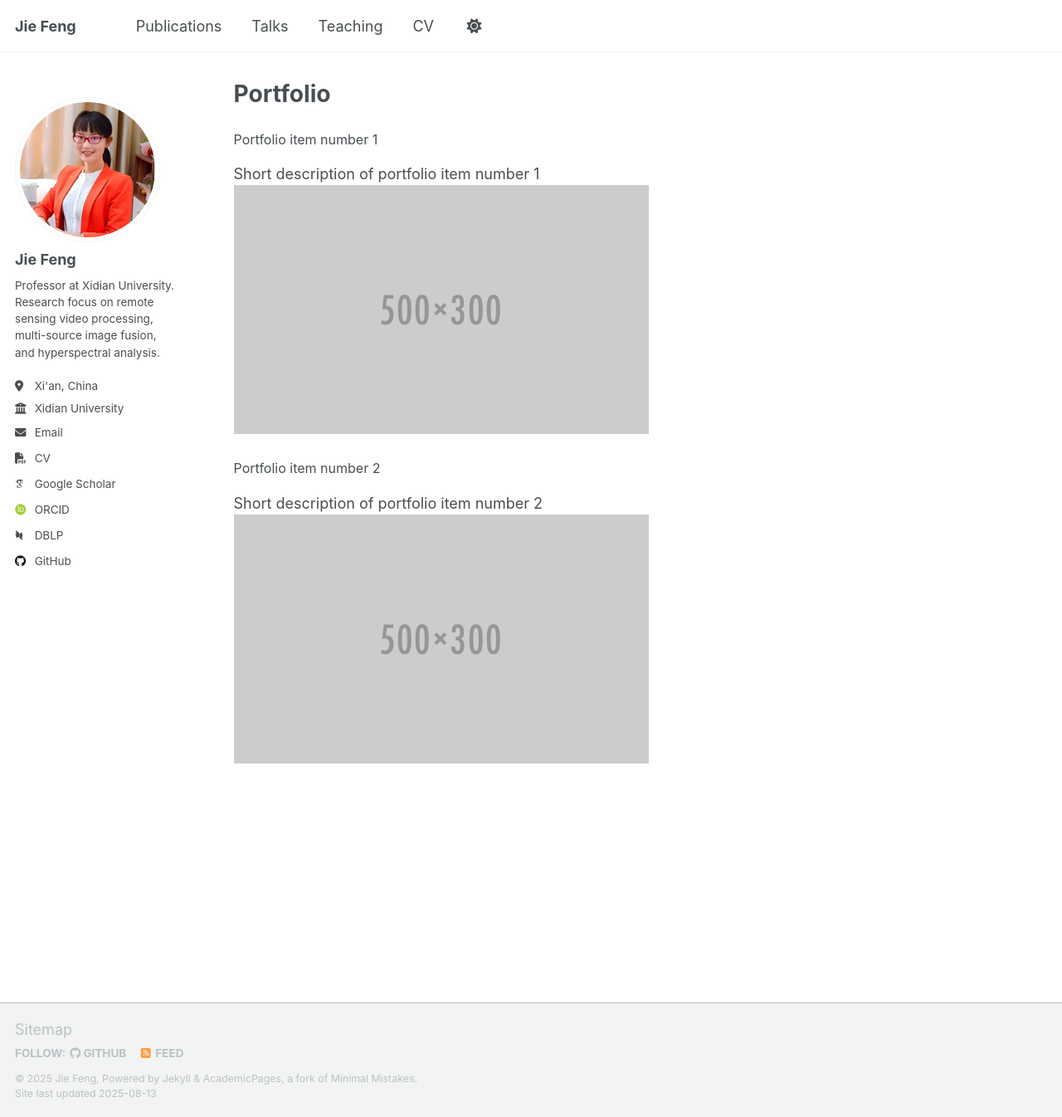
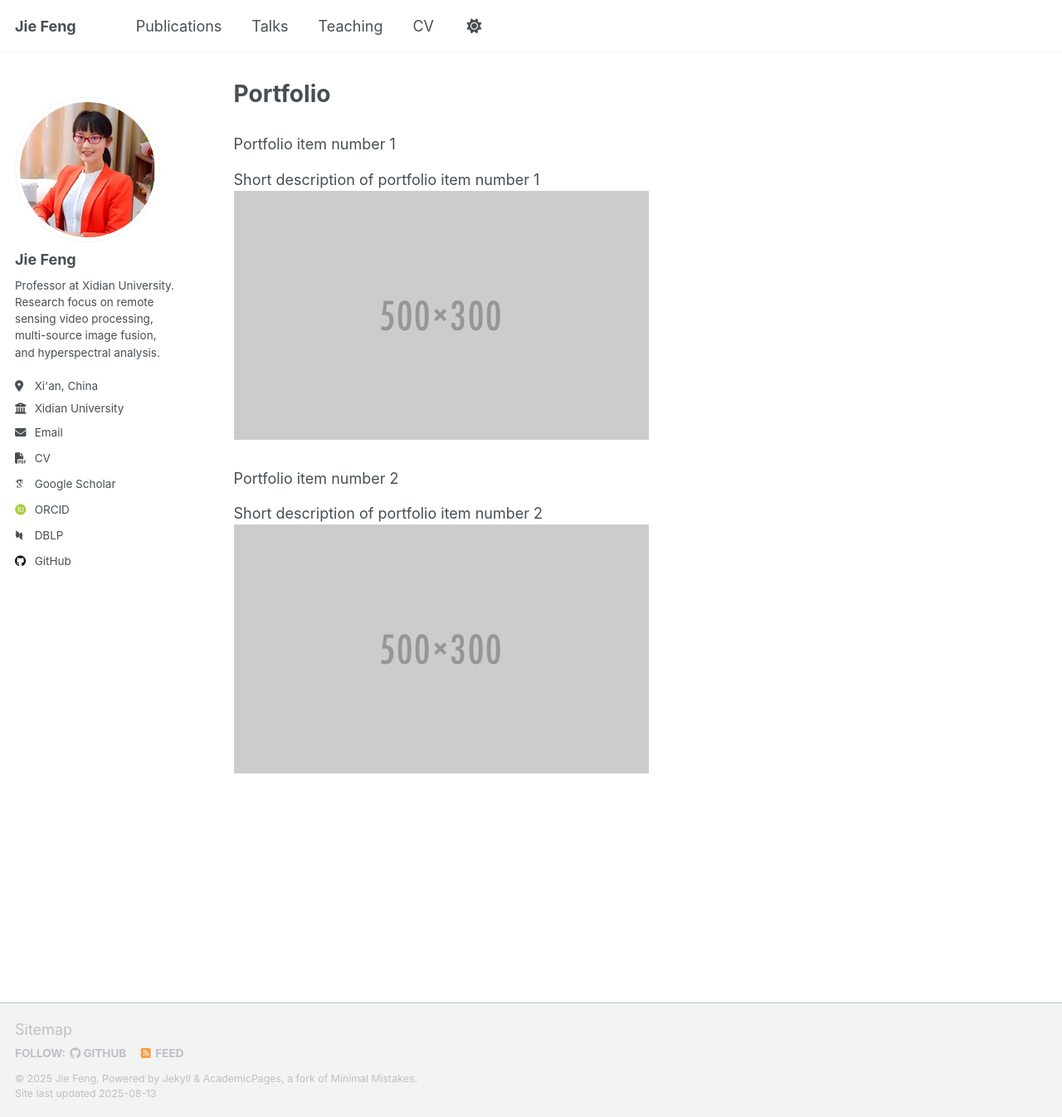
Before and after one commit to jiefeng0109/jiefeng0109.github.io, a Jekyll site: the page built from _pages/portfolio.html, in a window 1280 px wide and 1346 px high. Shown: the whole window at 83% size. Built offline with Jekyll 4.4.1, drawn with Linux system fonts in a browser that asks for light colours; some web fonts are replaced; a script that is not in the unit is left out.

Commit message:
Update archive-single.html

```diff
--- a/_includes/archive-single.html
+++ b/_includes/archive-single.html
@@ -26,7 +26,7 @@
       </div>
     {% endif %}
 
-    <h2 class="archive__item-title" itemprop="headline" style="font-weight: normal; font-size: 16px;">
+    <h2 class="archive__item-title" itemprop="headline" style="font-weight: normal; font-size: 18px;">
       {% if post.link %}
         <a href="{{ post.link }}">{{ title }}</a> <a href="{{ base_path }}{{ post.url }}" rel="permalink"><i class="fa fa-link" aria-hidden="true" title="permalink"></i><span class="sr-only">Permalink</span></a>
       {% else %}
```
